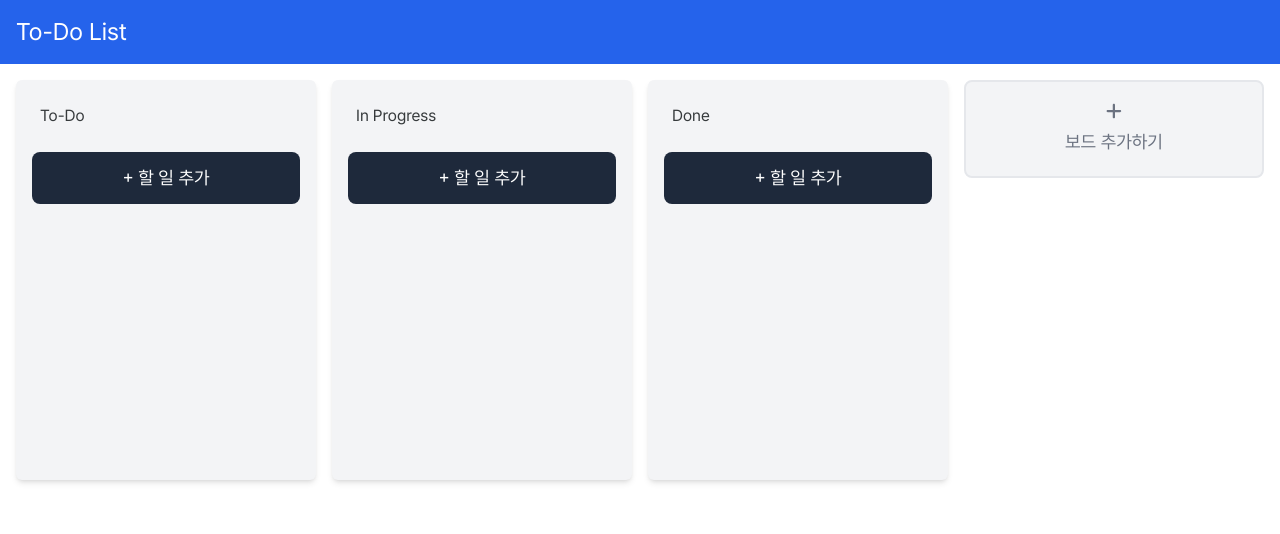
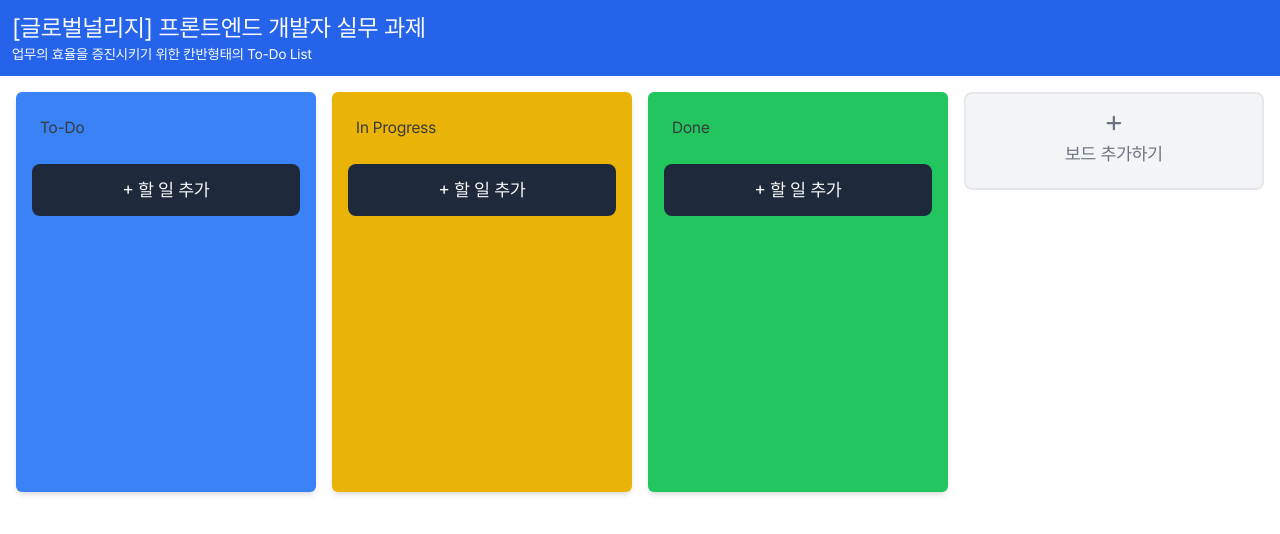
Before and after one commit to hoon95/kanban, a Next.js app: page / in a window 1280 px wide. Shown: the top 534 px of the page. Built offline with nearby package versions, Linux system fonts and the light colour scheme.

Commit message:
💄 보드, input 스타일 수정

```diff
--- a/src/components/Board.tsx
+++ b/src/components/Board.tsx
@@ -70,15 +70,24 @@ export default function Board({ boardId }: { boardId: string }) {
         transform: CSS.Transform.toString(transform),
         transition,
       }}
-      className="bg-gray-100 rounded-md p-4 shadow-md h-[50vh] max-h-[60vh] cursor-grab active:cursor-grabbing"
+      className={`${
+        boardId === "todo"
+          ? "bg-blue-500"
+          : boardId === "inProgress"
+          ? "bg-yellow-500"
+          : boardId === "done"
+          ? "bg-green-500"
+          : "bg-gray-100"
+      } rounded-md p-4 shadow-md h-[50vh] max-h-[60vh] cursor-grab active:cursor-grabbing`}
     >
       <div className="flex justify-between items-center">
         <div className="flex items-center gap-1">
           <input
-            className="w-full p-2 bg-gray-100 focus:outline-none"
+            className="w-full p-2 bg-transparent focus:outline-none"
             type="text"
             value={board.title}
             onChange={(e) => handleChangeTitle(board.id, e.target.value)}
+            onPointerDown={(e) => e.stopPropagation()}
             placeholder="제목을 입력하세요"
           />
         </div>
--- a/src/components/Header.tsx
+++ b/src/components/Header.tsx
@@ -1,7 +1,10 @@
 export default function Header() {
   return (
-    <header className="flex justify-between items-center bg-blue-600 p-4 text-white">
-      <h1 className="text-2xl">To-Do List</h1>
+    <header className="bg-blue-600 p-3 text-white">
+      <h2 className="text-2xl">[글로벌널리지] 프론트엔드 개발자 실무 과제</h2>
+      <p className="text-sm">
+        업무의 효율을 증진시키기 위한 칸반형태의 To-Do List
+      </p>
     </header>
   );
 }
--- a/src/components/TaskCard.tsx
+++ b/src/components/TaskCard.tsx
@@ -83,7 +83,7 @@ export default function TaskCard({
         {isEditing ? (
           <input
             ref={inputRef}
-            className="focus:outline-red-500"
+            className="focus:outline-orange-300 w-5/6"
             type="text"
             value={inputValue}
             onChange={(e) => setInputValue(e.target.value)}
```
